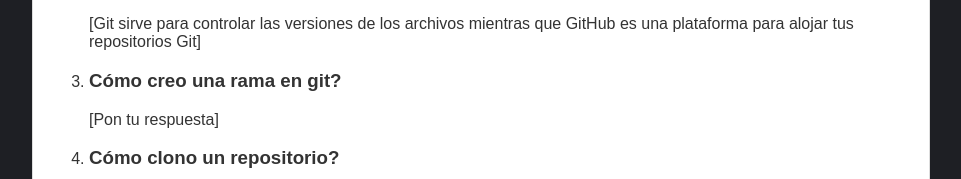
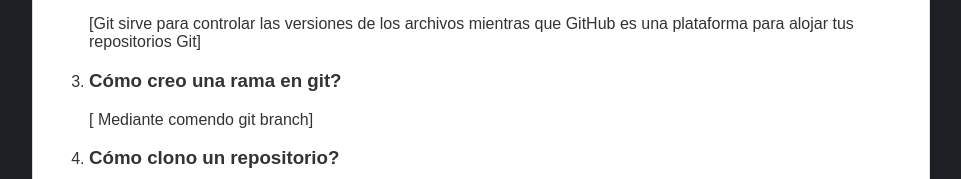
Before and after one commit to roxsross/bootcamp-devops-eduIT, a plain HTML site: page FundamentosGIT/Lab02/Pablo.html in a window 1280 px wide. Shown: the part 227-406 px from the top of the page, without its empty margins (159-1120 px from the left). Drawn offline with Linux system fonts and the light colour scheme.

Commit message:
Cuarto commit

```diff
--- a/FundamentosGIT/Lab02/Pablo.html
+++ b/FundamentosGIT/Lab02/Pablo.html
@@ -27,7 +27,7 @@
                 </li>
                 <li>
                     <h3>Cómo creo una rama en git?</h3>
-                    [Pon tu respuesta]
+                    [   Mediante comendo git branch]
                 </li>
                 <li>
                     <h3>Cómo clono un repositorio?</h3>
```
